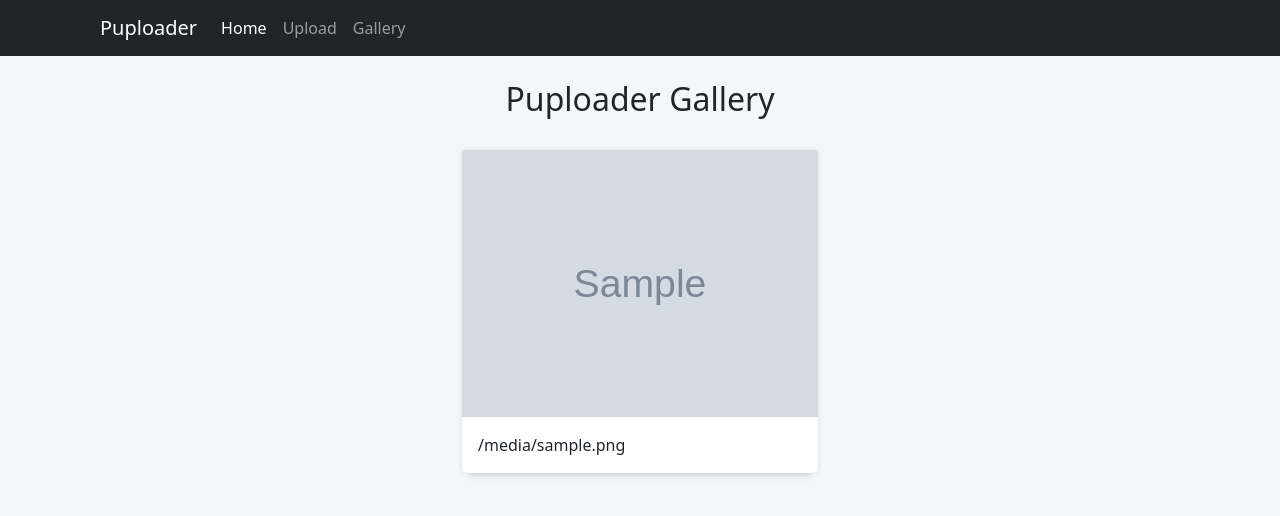
After one commit to tyler-tee/Puploader, a Python web app: template app/templates/gallery.html in a window 1280 px wide. The commit adds this page. Shown: the top 516 px of the page. Run offline with Jinja, Linux system fonts and the light colour scheme; the template is opened without the code that fills it: most values are stand-ins (such as "Sample title", 1, 10 or a date in 2020); grey boxes marked "Sample" are stand-in pictures; some libraries are stand-ins or nearby versions.

Commit message:
+gallery; moved uploads into static/

```diff
--- a/app/config.py
+++ b/app/config.py
@@ -1,3 +1,3 @@
 config = {
-    "upload_folder": "/uploads"
+    "upload_folder": "./static/uploads"
 }
--- a/app/templates/base.html
+++ b/app/templates/base.html
@@ -24,7 +24,7 @@
         <div class="navbar-nav">
           <a class="nav-item nav-link active" href="#">Home<span class="sr-only"></span></a>
           <a class="nav-item nav-link" href="/">Upload</a>
-          <a class="nav-item nav-link disabled" href="/Browse">Browse</a>
+          <a class="nav-item nav-link" href="/gallery">Gallery</a>
         </div>
       </div>
     </nav>
--- /dev/null
+++ b/app/templates/gallery.html
@@ -0,0 +1,27 @@
+{% extends "base.html" %}
+
+{% block title %}Gallery{% endblock %}
+
+{% block main %}
+
+<div class="container">
+    <div class="row justify-content-center">
+        <div class="col-lg-12 text-center">
+            <div class="jumbotron text-center p-4">
+                <h2>Puploader Gallery</h2>
+            </div>
+        </div>
+        {% for photo in photos %}
+        <div class="col-lg-4">
+            <div class="card">
+                <img class="card-img-top" src="{{ url_for('static', filename='uploads/' + photo) }}">
+                <div class="card-body">
+                    <p class="card-text">{{ photo }}</p>
+                </div>
+            </div>
+        </div>
+        {% endfor %}
+    </div>
+</div>
+
+{% endblock %}
```
Also changed, not shown: app/main.py (+9 -2 lines), 1 other file.
